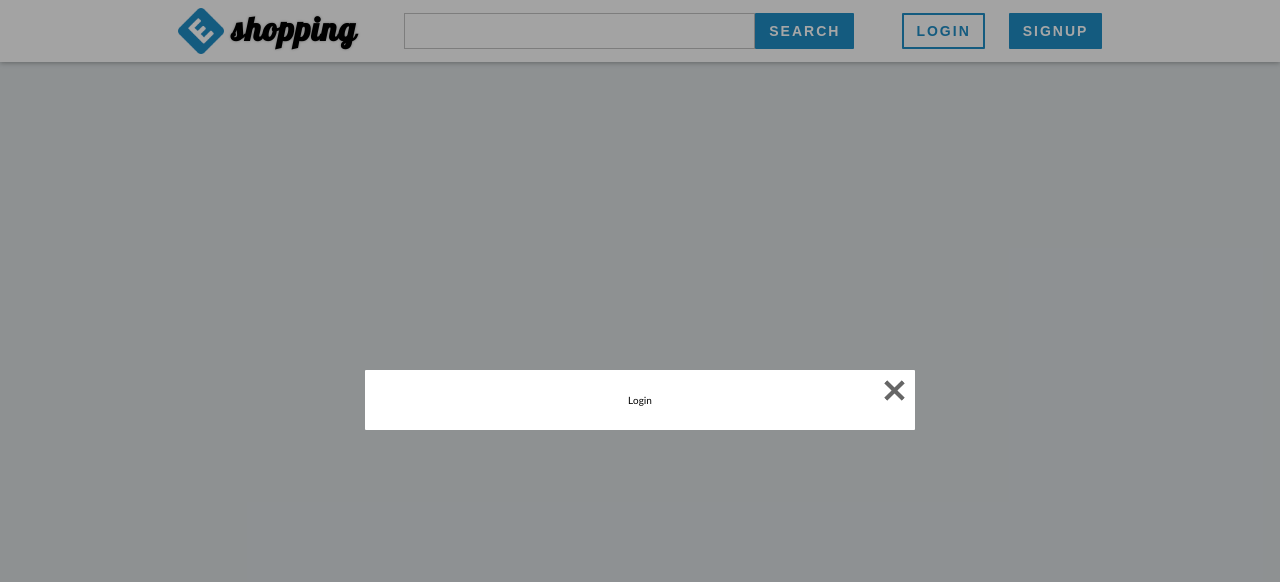
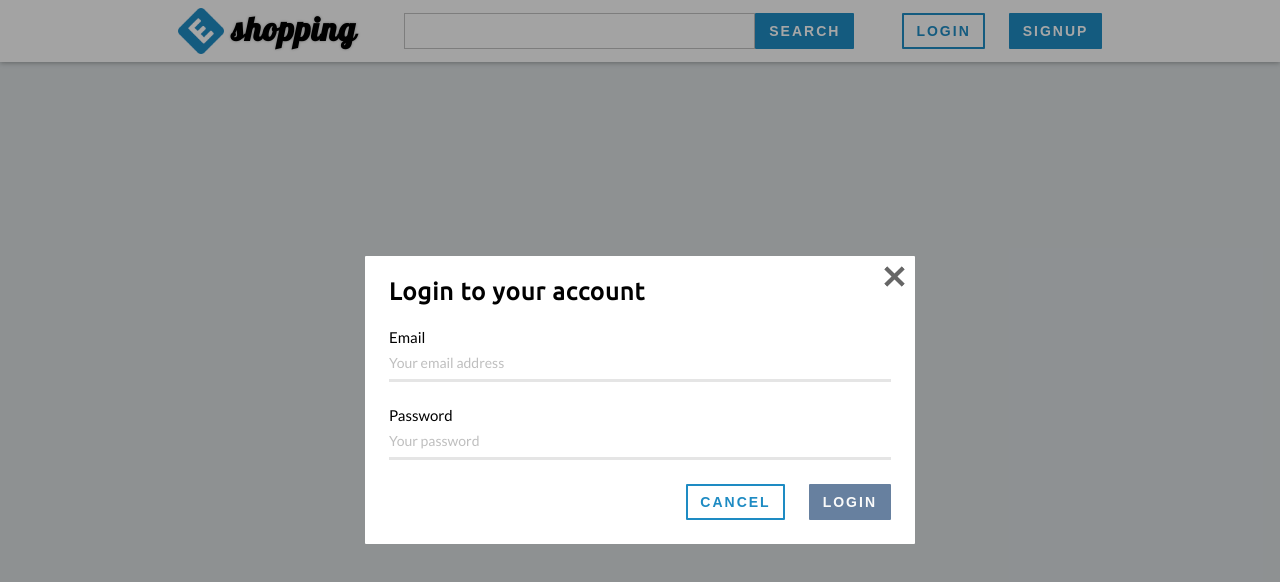
Before and after one commit to Radeon2211/eshopping-client, a React (Create React App) app: page / in a window 1280 px wide. Both pictures are taken after a click on the button "LOGIN". Shown: the top 582 px of the page. Built offline with nearby package versions, Linux system fonts and the light colour scheme; no server answers.

Commit message:
Add login form, implement auth token as cookie

```diff
--- a/src/App.js
+++ b/src/App.js
@@ -1,7 +1,10 @@
-import React, { Suspense, lazy } from 'react';
+import React, { useCallback, useEffect, Suspense, lazy } from 'react';
+import { useDispatch } from 'react-redux';
+import * as actions from './store/actions/indexActions';
 import { Route, Redirect, Switch } from 'react-router-dom';
 import Modal from './components/UI/Modal/Modal';
 import Navbar from './components/Navbar/Navbar';
+import Loader from './components/UI/Loader/Loader';
 
 const WaitingComponent = (Component) => {
   return (props) => (
@@ -9,7 +12,7 @@ const WaitingComponent = (Component) => {
       fallback={
         // eslint-disable-next-line react/jsx-wrap-multilines
         <div style={{ textAlign: 'center' }}>
-          Loading...
+          <Loader size="big" />
         </div>
       }
     >
@@ -18,11 +21,20 @@ const WaitingComponent = (Component) => {
   );
 };
 
-const App = () => (
-  <>
-    <Modal />
-    <Navbar />
-  </>
-);
+const App = () => {
+  const dispatch = useDispatch();
+  const getProfile = useCallback(() => dispatch(actions.getProfile()), [dispatch]);
+
+  useEffect(() => {
+    getProfile();
+  }, [getProfile]);
+
+  return (
+    <>
+      <Modal />
+      <Navbar />
+    </>
+  );
+};
 
 export default App;
--- a/src/axios/index.js
+++ b/src/axios/index.js
@@ -4,4 +4,10 @@ const instance = axios.create({
   baseURL: 'http://radeon2211-eshopping.herokuapp.com',
 });
 
+const getCsrfToken = async () => {
+  const { data } = await instance.get('/csrf-token');
+  instance.defaults.headers.post['X-CSRF-Token'] = data.csrfToken;
+};
+getCsrfToken();
+
 export default instance;
--- a/src/components/UI/Form/Form.js
+++ b/src/components/UI/Form/Form.js
@@ -1,79 +1,59 @@
-import React from 'react';
-import { useSelector } from 'react-redux';
+import React, { useCallback } from 'react';
 import { Form as FormikForm } from 'formik';
+import { useSelector, useDispatch } from 'react-redux';
+import * as actions from '../../../store/actions/indexActions';
 import * as SC from './Form.sc';
 import Button from '../Button/Button';
-import Loader from '../Loader/Loader';
 import Heading from '../Heading/Heading';
 
 const Form = (props) => {
-  const { headingText, btnText, isValid, cancelled, children, submitted, height } = props;
+  const { headingText, btnText, isValid, cancellable, children, height } = props;
 
-  // const { loading: postLoading, error: postError } = useSelector((state) => state.post);
-  // const { loading: authLoading, error: authError } = useSelector((state) => state.auth);
+  const formError = useSelector((state) => state.ui.formError);
 
-  // const loading = isPostForm ? postLoading : authLoading;
-  const loading = true;
-  // const loader = loading ? <Loader size="small" /> : null;
-  // const error = isPostForm ? postError : authError;
+  const dispatch = useDispatch();
+  const onSetModal = useCallback((isModalOpen, modalContent) => dispatch(actions.setModal(isModalOpen, modalContent)), [dispatch]);
+
+  const error = formError ? <span className="error">{formError}</span> : null;
 
   let heading = null;
   if (headingText) {
-    heading = (
-      <Heading variant="h3">{headingText}</Heading>
-    );
+    heading = <Heading variant="h3">{headingText}</Heading>;
   }
 
-  let errorNode = null;
-  // if (error) {
-  //   errorNode = <span className="error">{error}</span>;
-  // }
-
   let cancelButton = null;
-  if (cancelled) {
+  if (cancellable) {
     cancelButton = (
       <div className="cancel-button-box">
-        <Button size="small" clicked={cancelled}>Cancel</Button>
+        <Button size="small" clicked={() => onSetModal(false, '')}>cancel</Button>
       </div>
     );
   }
-
-  const submitButtonContent = loading ? <Loader size="small" /> : btnText;
 
   let buttonsBox = null;
   if (btnText) {
     buttonsBox = (
       <div className="buttons-box">
         {cancelButton}
-        <Button size="big" filled type="submit" disabled={!isValid || loading}>
-          {submitButtonContent}
+        <Button size="big" filled type="submit" disabled={!isValid}>
+          {btnText}
         </Button>
       </div>
     );
   }
 
-  let form = null;
-  if (submitted) {
-    form = (
-      <form onSubmit={submitted}>
-        {children}
-        {buttonsBox}
-      </form>
-    );
-  } else {
-    form = (
-      <FormikForm className="formik-form">
-        {children}
-        {buttonsBox}
-      </FormikForm>
-    );
-  }
+  const form = (
+    <FormikForm className="formik-form">
+      {children}
+      {buttonsBox}
+    </FormikForm>
+  );
 
   return (
     <SC.Wrapper height={height}>
       {heading}
       {form}
-      {errorNode}
+      {error}
     </SC.Wrapper>
   );
 };
--- a/src/components/UI/Form/Form.sc.js
+++ b/src/components/UI/Form/Form.sc.js
@@ -5,6 +5,7 @@ export const Wrapper = styled.div`
   align-self: flex-start;
   justify-self: center;
   max-width: 100%;
+  text-align: left;
   width: 65rem;
 
   ${({ height }) => {
@@ -21,10 +22,11 @@ export const Wrapper = styled.div`
   & .buttons-box {
     align-items: center;
     display: flex;
+    justify-content: flex-end;
   }
 
   & .cancel-button-box {
-    margin-left: ${({ theme }) => theme.spacings.level3};
+    margin-right: ${({ theme }) => theme.spacings.level3};
   }
 
   & .error {
--- a/src/containers/Forms/Login.js
+++ b/src/containers/Forms/Login.js
@@ -1,10 +1,52 @@
-import React from 'react';
+import React, { useCallback } from 'react';
+import { Formik } from 'formik';
+import * as Yup from 'yup';
+import { useDispatch } from 'react-redux';
+import * as actions from '../../store/actions/indexActions';
+import Form from '../../components/UI/Form/Form';
+import Input from '../../components/UI/Input/Input';
 
 const Login = () => {
+  const dispatch = useDispatch();
+  const onLoginUser = useCallback((creds) => dispatch(actions.loginUser(creds)), [dispatch]);
+
   return (
-    <div>
-      Login
-    </div>
+    <Formik
+      initialValues={{
+        email: '',
+        password: '',
+      }}
+      onSubmit={(data) => {
+        onLoginUser(data);
+      }}
+    >
+      {({ dirty }) => (
+        <Form btnText="login" headingText="Login to your account" isValid={dirty} cancellable>
+          <Input
+            kind="input"
+            config={{
+              type: 'email',
+              name: 'email',
+              id: 'email',
+              placeholder: 'Your email address',
+              autoComplete: 'email',
+            }}
+            label="Email"
+          />
+          <Input
+            kind="input"
+            config={{
+              type: 'password',
+              name: 'password',
+              id: 'password',
+              placeholder: 'Your password',
+              autoComplete: 'off',
+            }}
+            label="Password"
+          />
+        </Form>
+      )}
+    </Formik>
   );
 };
 
--- a/src/store/actions/actionTypes.js
+++ b/src/store/actions/actionTypes.js
@@ -3,7 +3,7 @@ export const LOGOUT_USER = 'LOGOUT_USER';
 export const SET_PLACED_ORDERS = 'SET_PLACED_ORDERS';
 export const SET_SELL_HISTORY = 'SET_SELL_HISTORY';
 export const SET_USER_PRODUCTS = 'SET_USER_PRODUCTS';
-export const UPDATE_PROFILE = 'UPDATE_PROFILE';
+export const SET_PROFILE = 'UPDATE_PROFILE';
 export const UPDATE_TRANSACTION = 'UPDATE_TRANSACTION';
 export const SET_PRODUCTS = 'SET_PRODUCTS';
 export const FORM_START = 'FORM_START';
--- a/src/store/actions/authActions.js
+++ b/src/store/actions/authActions.js
@@ -2,6 +2,11 @@ import axios from '../../axios';
 import * as actionTypes from './actionTypes';
 import * as uiActions from './uiActions';
 import { getErrorMessage } from '../../shared/utility';
+
+export const setProfile = (profile) => ({
+  type: actionTypes.SET_PROFILE,
+  profile,
+});
 
 export const registerUser = (creds) => {
   return async (dispatch) => {
@@ -22,12 +27,37 @@ export const registerUser = (creds) => {
     delete correctCreds.phoneNumber;
     delete correctCreds.phonePrefix;
     try {
-      const response = await axios.post('/users', correctCreds);
-      console.log(response);
+      const { data } = await axios.post('/users', correctCreds);
+      dispatch(setProfile(data.user));
       dispatch(uiActions.formSuccess());
     } catch (error) {
       const errorMessage = getErrorMessage(error);
-      dispatch(uiActions.formFail(errorMessage))
+      dispatch(uiActions.formFail(errorMessage));
     }
   };
 };
+
+export const loginUser = (creds) => {
+  return async (dispatch) => {
+    dispatch(uiActions.formStart());
+    try {
+      const { data } = await axios.post('/users/login', creds);
+      dispatch(setProfile(data.user));
+      dispatch(uiActions.formSuccess());
+    } catch (error) {
+      const errorMessage = getErrorMessage(error);
+      dispatch(uiActions.formFail(errorMessage));
+    }
+  };
+};
+
+export const getProfile = () => {
+  return async (dispatch) => {
+    try {
+      const { data } = await axios.get('/users/me');
+      dispatch(setProfile(data.user));
+    } catch (error) {
+      dispatch(setProfile(null));
+    }
+  };
+};
--- a/src/store/actions/indexActions.js
+++ b/src/store/actions/indexActions.js
@@ -1,5 +1,7 @@
 export {
   registerUser,
+  loginUser,
+  getProfile,
 } from './authActions';
 export {
   setModal,
--- a/src/store/reducers/authReducer.js
+++ b/src/store/reducers/authReducer.js
@@ -29,7 +29,7 @@ const setUserProducts = (state, action) => {
   return updateObject(state, { products: action.products });
 };
 
-const updateProfile = (state, action) => {
+const setProfile = (state, action) => {
   return updateObject(state, { profile: action.profile });
 };
 
@@ -49,8 +49,8 @@ const authReducer = (state = initialState, action) => {
       return setSellHistory(state, action);
     case actionTypes.SET_USER_PRODUCTS:
       return setUserProducts(state, action);
-    case actionTypes.UPDATE_PROFILE:
-      return updateProfile(state, action);
+    case actionTypes.SET_PROFILE:
+      return setProfile(state, action);
     case actionTypes.UPDATE_TRANSACTION:
       return updateTransaction(state, action);
     default:
```
